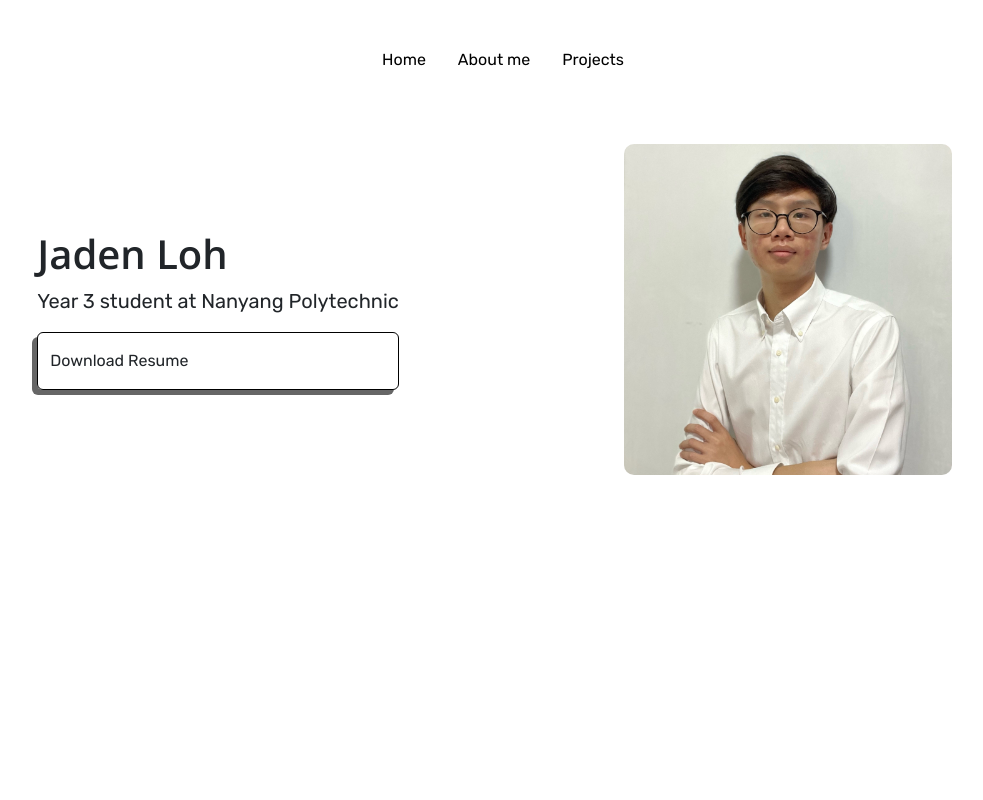
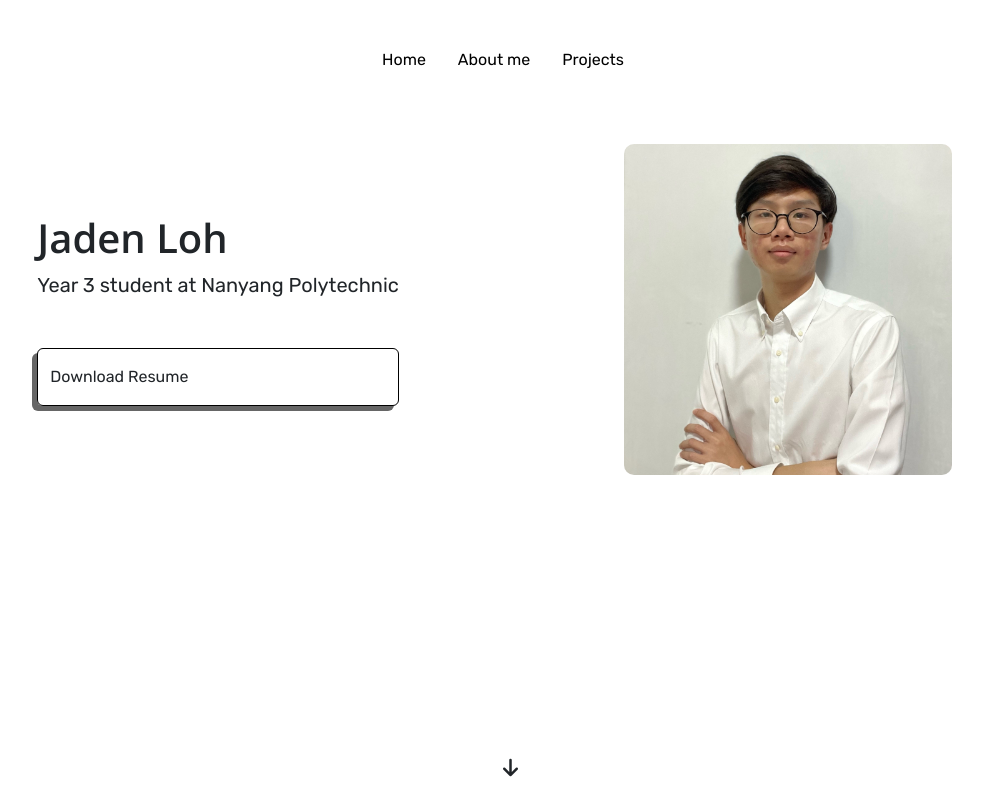
Before and after one commit to jadenlohh/portfolio, a React (Create React App) app: page / in a window 1280 px wide. Shown: the whole page, without its empty margins (137-1120 px from the left). Built offline with nearby package versions, Linux system fonts and the light colour scheme; the HTML template or start-up script is replaced by a standard one.

Commit message:
feat: add arrow down animation to hero

```diff
--- a/src/components/Hero.jsx
+++ b/src/components/Hero.jsx
@@ -13,9 +13,9 @@ const Hero = () => {
               <h1>Jaden Loh</h1>
               <p>Year 3 student at Nanyang Polytechnic</p>
 
-              <button className='btn shadow-none mt-3 py-3 text-start w-100 d-flex justify-content-between'>
+              <button className='btn shadow-none mt-5 py-3 text-start w-100 d-flex justify-content-between'>
                 <span>Download Resume</span>
-                <span className='arrow-right'><i class="fa-solid fa-arrow-right"></i></span>
+                <span className='arrow-right'><i className='fa-solid fa-arrow-right'></i></span>
               </button>
             </div>
           </div>
@@ -25,6 +25,10 @@ const Hero = () => {
           <img className='img-fluid portrait' src={Portrait} />
         </div>
       </div>
+
+      <span className='arrow-down-container'>
+        <i className='fa-solid fa-arrow-down'></i>
+      </span>
     </div>
   )
 }
--- a/src/styles/hero.css
+++ b/src/styles/hero.css
@@ -24,3 +24,17 @@ h1 {
 .btn:hover .arrow-right {
   opacity: 1;
 }
+
+.arrow-down-container {
+  position: absolute;
+  left: 50%;
+  animation-name: moveArrow;
+  animation-duration: 4s;
+  animation-iteration-count: infinite;
+}
+
+@keyframes moveArrow {
+  0% { bottom: 2.4rem; }
+  50% { bottom: 1rem; }
+  100% { bottom: 2.4rem; }
+}
```
